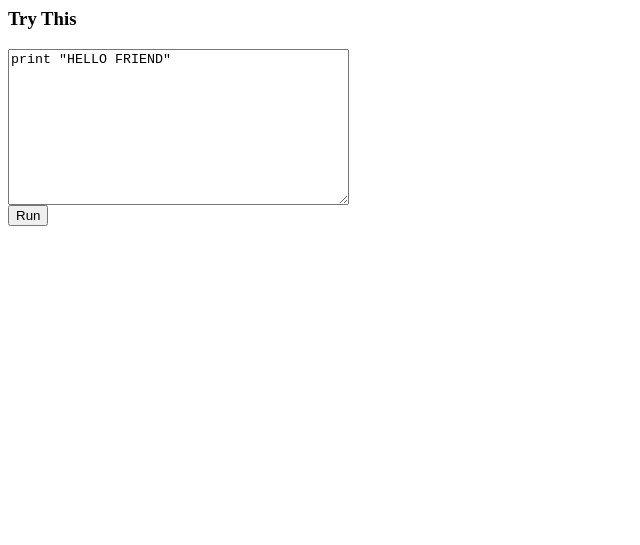
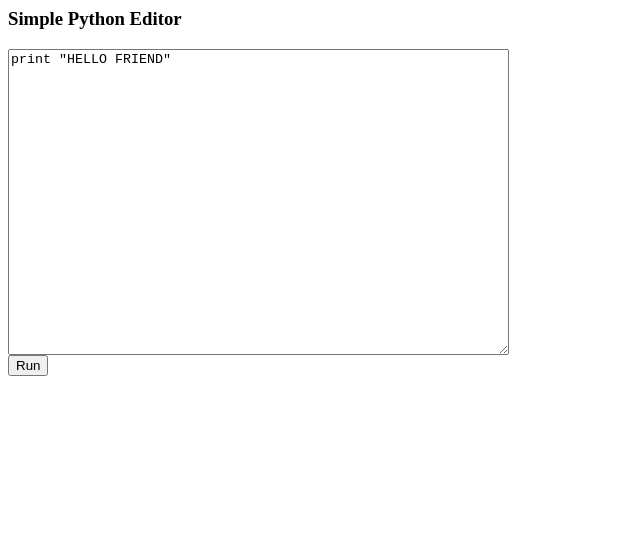
Before and after one commit to anonymous-rabbit/python, a plain HTML site: page index.html in a window 1280 px wide. Shown: the whole page, without its empty margins (0-640 px from the left). Drawn offline with nearby package versions, Linux system fonts and the light colour scheme.

Commit message:
Update index.html

```diff
--- a/index.html
+++ b/index.html
@@ -41,9 +41,9 @@ function runit() {
 }
 </script>
 
-<h3>Try This</h3>
+<h3>Simple Python Editor</h3>
 <form>
-<textarea id="yourcode" cols="40" rows="10">
+<textarea id="yourcode" cols="60" rows="20">
 print "HELLO FRIEND"
 </textarea><br />
 <button type="button" onclick="runit()">Run</button>
```
